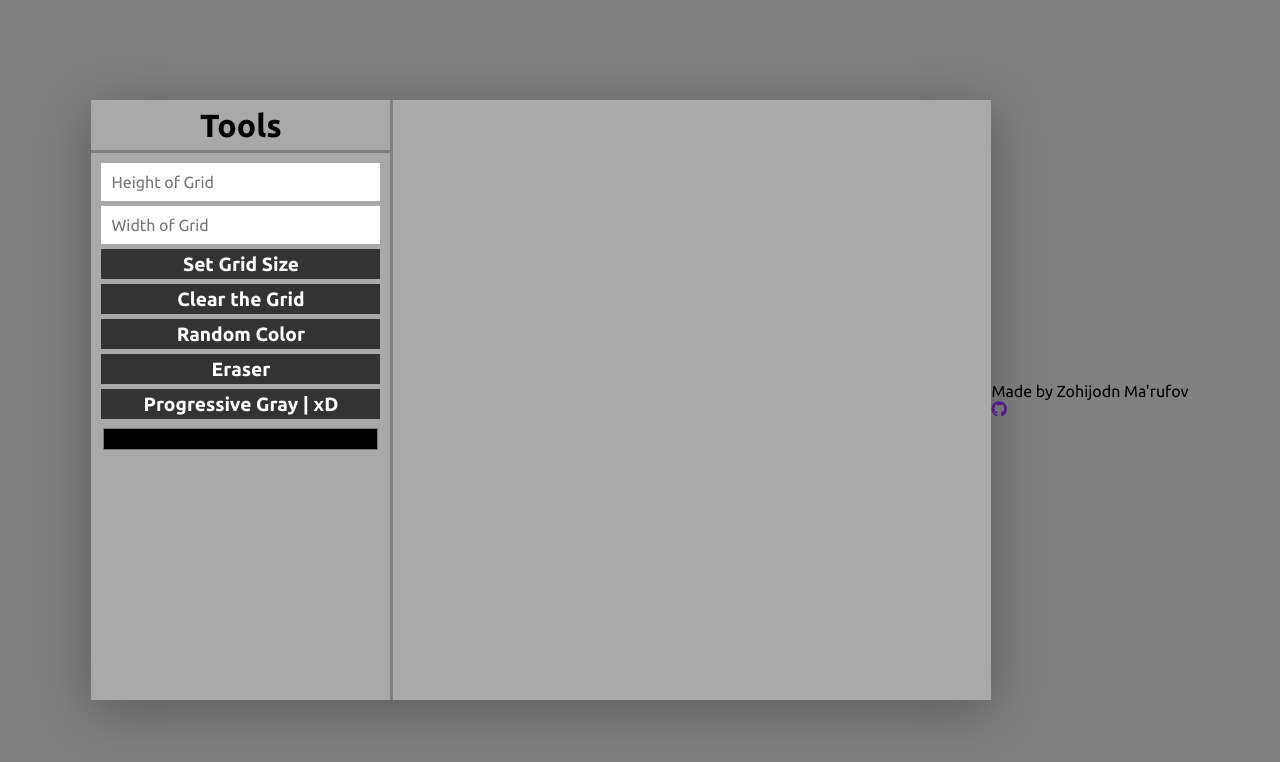
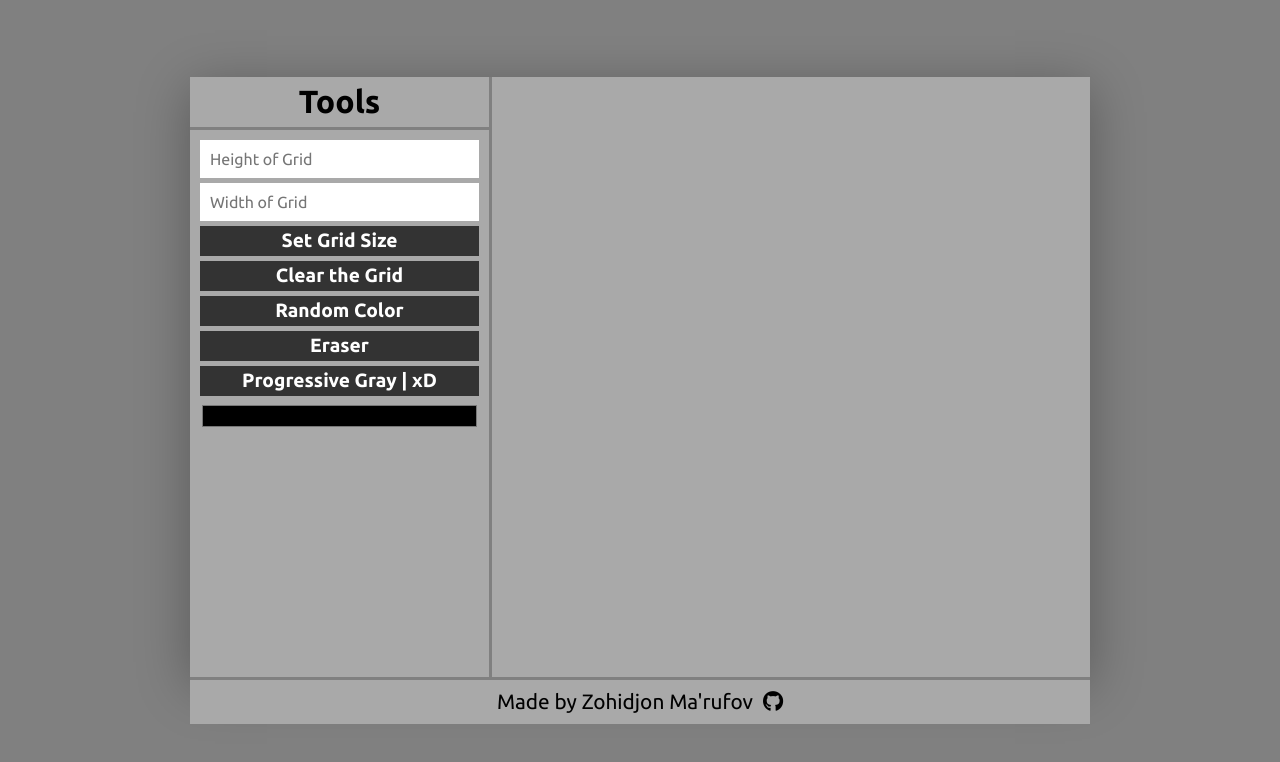
Before and after one commit to zohidjondev/etch-a-sketch, a plain HTML site: page index.html in a window 1280 px wide. Drawn offline with Linux system fonts and the light colour scheme.

Commit message:
Added Footer

```diff
--- a/index.html
+++ b/index.html
@@ -50,6 +50,6 @@
         </div>
       </div>
     </div>
-    <footer><p>Made by Zohijodn Ma'rufov</p><a href=""><i class="fa-brands fa-github"></i></a></footer>
+    <footer><p>Made by Zohidjon Ma'rufov</p><a href="https://github.com/zohidjondev/etch-a-sketch"><i class="fa-brands fa-github"></i></a></footer>
   </body>
 </html>
--- a/style.css
+++ b/style.css
@@ -12,6 +12,7 @@ body {
   align-items: center;
   justify-content: center;
   height: 100vh;
+  flex-direction: column;
 }
 
 hr {
@@ -167,3 +168,24 @@ button:hover {
   border: none;
   cursor: pointer;
 }
+
+footer {
+  display: flex;
+  background-color: darkgray;
+  border-top: 3px solid gray;
+  width: 880px;
+  padding: 10px;
+  justify-content: center;
+  gap: 10px;
+  font-size: 1.3rem;
+}
+
+footer a {
+  color: inherit;
+  transition: all ease 300ms;
+}
+
+footer a:hover {
+  color: aliceblue;
+  transition: all ease 300ms;
+}
```
